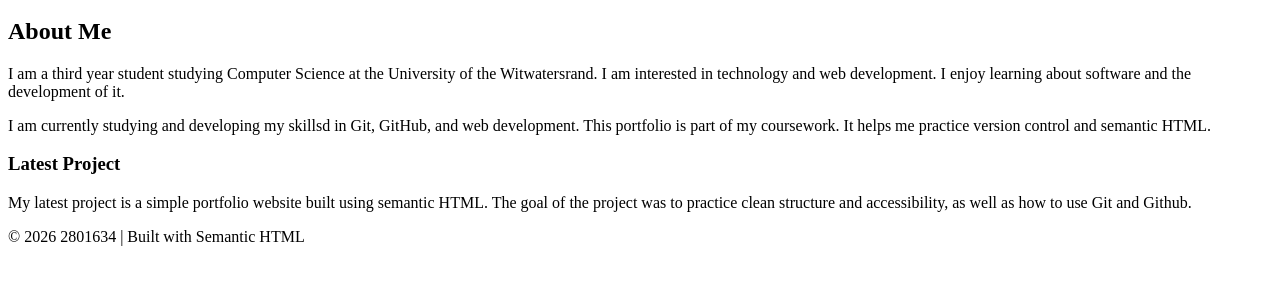
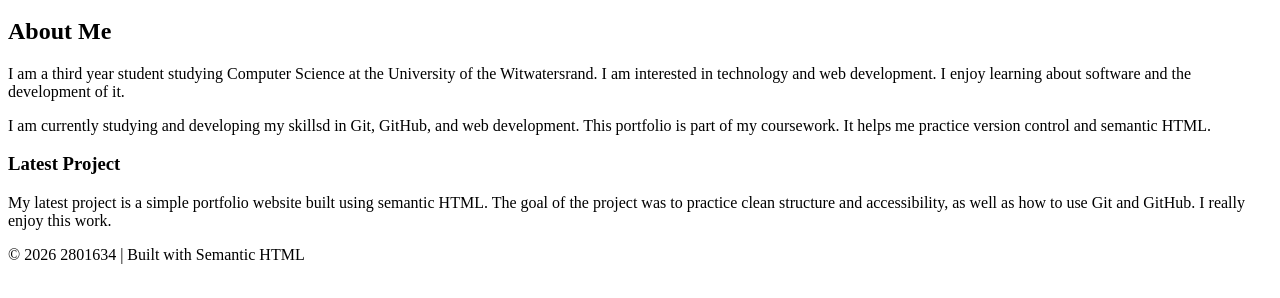
Before and after one commit to maahirae/2801634-portfolio, a plain HTML site: page index.html in a window 1280 px wide. Shown: the part 136-434 px from the top of the page. Drawn offline with Linux system fonts and the light colour scheme.

Commit message:
chore: improve project description

```diff
--- a/index.html
+++ b/index.html
@@ -32,7 +32,7 @@
         <article>
         <h3>Latest Project</h3>
         <p>
-          My latest project is a simple portfolio website built using semantic HTML. The goal of the project was to practice clean structure and accessibility, as well as how to use Git and Github.
+          My latest project is a simple portfolio website built using semantic HTML. The goal of the project was to practice clean structure and accessibility, as well as how to use Git and GitHub. I really enjoy this work.
           </p>
           </article>
         </main>
```
